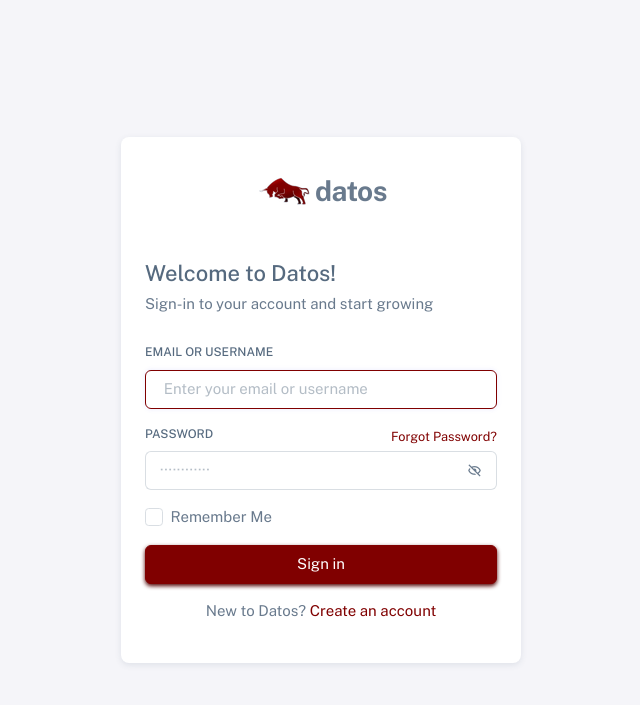
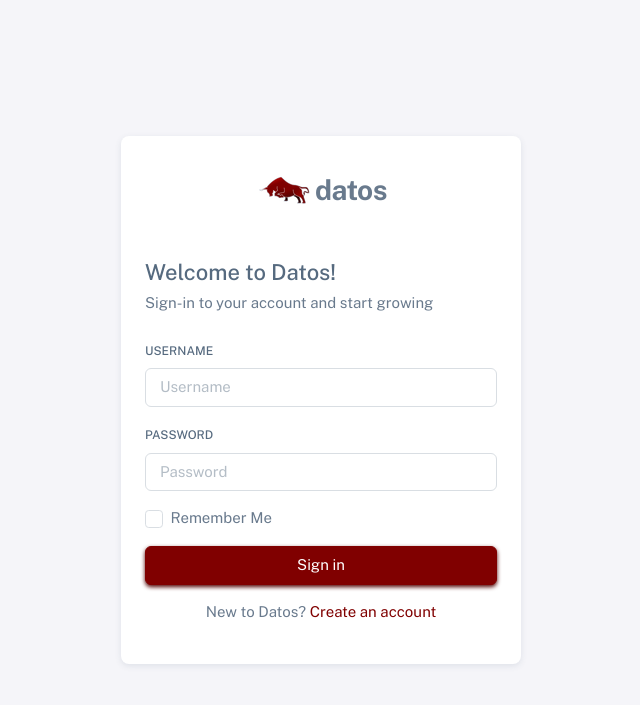
Before and after one commit to OluwaMukulu/datos, a Django app: page /loginpage/ in a window 1280 px wide. Shown: the top 705 px of the page, without its empty margins (319-959 px from the left). Run offline with Django 3.2, Linux system fonts and the light colour scheme; some libraries are stand-ins or nearby versions.

Commit message:
Authentications

```diff
--- a/datos/forms.py
+++ b/datos/forms.py
@@ -1,15 +1,21 @@
-from django.forms import ModelForm
-from django.contrib.auth.forms import UserCreationForm
+from django import forms
+from django.contrib.auth.forms import UserCreationForm, AuthenticationForm
 from django.contrib.auth.models import User
-from django import forms
 
 
-class CreateUserForm(UserCreationForm):
 
-    email  = forms.EmailField()
-    first_name = forms.CharField(max_length=50)
-    last_name = forms.CharField(max_length=50)
 
-    class Meta:
+
+class CustomUserCreationForm(UserCreationForm):
+    email = forms.EmailField(label='Email')
+    first_name = forms.CharField(label='First Name')
+    last_name = forms.CharField(label='Last Name')
+
+    class Meta(UserCreationForm.Meta):
         model = User
-        fields = ['username','first_name','last_name','email','password1','password2']
+        fields = UserCreationForm.Meta.fields + ('email', 'first_name', 'last_name', 'username', 'password1', 'password2')
+
+
+class CustomAuthenticationForm(AuthenticationForm):
+    username = forms.CharField(widget=forms.TextInput(attrs={'class': 'form-control', 'placeholder': 'Username'}))
+    password = forms.CharField(widget=forms.PasswordInput(attrs={'class': 'form-control', 'placeholder': 'Password'}))
--- a/datos/templates/home.html
+++ b/datos/templates/home.html
@@ -50,7 +50,7 @@
 	                        <h1 class="hero-title mt-0">Launching soon!</h1>
 	                        <p class="hero-paragraph">At Datos, we believe that technology should be accessible to everyone by transforming businesses with cutting-edge technology solutions that drive success.</p>
 	                        <div class="hero-cta">
-								<a class="button button-primary button-wide-mobile" href="/dashboard">Get early access</a>
+								<a class="button button-primary button-wide-mobile" href="/loginpage">Get early access</a>
 							</div>
 						</div>
 						<div class="mockup-container">
@@ -76,7 +76,7 @@
 								<h2 class="section-title mt-0">Stay in the know</h2>
 								<p class="section-paragraph">We specialize in developing custom software solutions that are tailored to your unique needs and requirements. Whether you need software to manage your finances or track inventory, we’ve got you covered!</p>
 								<div class="cta-cta">
-									<a class="button button-primary button-wide-mobile" href="/dashboard">Get early access</a>
+									<a class="button button-primary button-wide-mobile" href="/loginpage">Get early access</a>
 								</div>
 							</div>
 						</div>
--- a/datos/templates/loginpage.html
+++ b/datos/templates/loginpage.html
@@ -89,37 +89,26 @@
               <h4 class="mb-2">Welcome to Datos!</h4>
               <p class="mb-4">Sign-in to your account and start growing</p>
 
-              <form id="formAuthentication" class="mb-3" action="index.html" method="POST">
+              <form class="mb-3"  method="POST" action=>
+                {% csrf_token %}
                 <div class="mb-3">
-                  <label for="email" class="form-label">Email or Username</label>
-                  <input
-                    type="text"
-                    class="form-control"
-                    id="email"
-                    name="email-username"
-                    placeholder="Enter your email or username"
-                    autofocus
-                  />
-                </div>
-                <div class="mb-3 form-password-toggle">
-                  <div class="d-flex justify-content-between">
-                    <label class="form-label" for="password">Password</label>
-                    <a href="auth-forgot-password-basic.html">
-                      <small>Forgot Password?</small>
-                    </a>
-                  </div>
-                  <div class="input-group input-group-merge">
-                    <input
-                      type="password"
-                      id="password"
-                      class="form-control"
-                      name="password"
-                      placeholder="&#xb7;&#xb7;&#xb7;&#xb7;&#xb7;&#xb7;&#xb7;&#xb7;&#xb7;&#xb7;&#xb7;&#xb7;"
-                      aria-describedby="password"
-                    />
-                    <span class="input-group-text cursor-pointer"><i class="bx bx-hide"></i></span>
-                  </div>
-                </div>
+                  <label for="{{ form.username.id_for_label }}" class="form-label">{{ form.username.label }}</label>
+                  <input type="username" class="form-control" id="{{ form.username.id_for_label }}" name="{{ form.username.name }}" placeholder="{{ form.username.label }}" />
+                  {% if form.username.errors %}
+                      <div class="invalid-feedback">
+                          {{ form.username.errors|striptags }}
+                      </div>
+                  {% endif %}
+              </div>
+              <div class="mb-3">
+                <label for="{{ form.password.id_for_label }}" class="form-label">{{ form.password.label }}</label>
+                <input type="password" class="form-control" id="{{ form.password.id_for_label }}" name="{{ form.password.name }}" placeholder="{{ form.password.label }}" />
+                {% if form.password.errors %}
+                    <div class="invalid-feedback">
+                        {{ form.password.errors|striptags }}
+                    </div>
+                {% endif %}
+            </div>
                 <div class="mb-3">
                   <div class="form-check">
                     <input class="form-check-input" type="checkbox" id="remember-me" />
--- a/datos/views.py
+++ b/datos/views.py
@@ -1,26 +1,38 @@
 from django.shortcuts import render,redirect
 from .models import *
-from .forms import CreateUserForm
+from .forms import CustomUserCreationForm
+from django.contrib.auth import login
+from .forms import CustomAuthenticationForm
+
 
 
 # Create your views here.
 def loginpage(request):
+    if request.method == 'POST':
+        form = CustomAuthenticationForm(request, data=request.POST)
+        if form.is_valid():
+            user = form.get_user()
+            login(request, user)
+            # Redirect to a success page after successful login
+            return redirect('dashboard')  # Replace 'success_page' with the URL name of your success page
+    else:
+        form = CustomAuthenticationForm()
 
-    context={}
-
-    return render(request, 'loginpage.html', context)
+    # Render the login form template with the form
+    return render(request, 'loginpage.html', {'form': form})
 
 def registerpage(request):
-
-    form = CreateUserForm()
-
     if request.method == 'POST':
-        form = CreateUserForm(request.POST)
+        form = CustomUserCreationForm(request.POST)
         if form.is_valid():
             form.save()
-    context = {'form':form}
+            # Redirect to a success page after successful registration
+            return redirect('loginpage')  # Replace 'success_page' with the URL name of your success page
+    else:
+        form = CustomUserCreationForm()
 
-    return render(request, 'registerpage.html', context)
+    # Render the registration form template with the form, even if it's not valid
+    return render(request, 'registerpage.html', {'form': form})
 
 def home(request):
     return render(request, 'home.html')
```
Also changed, not shown: datos/templates/registerpage.html (+47 -10 lines), db.sqlite3, 1 other file.
